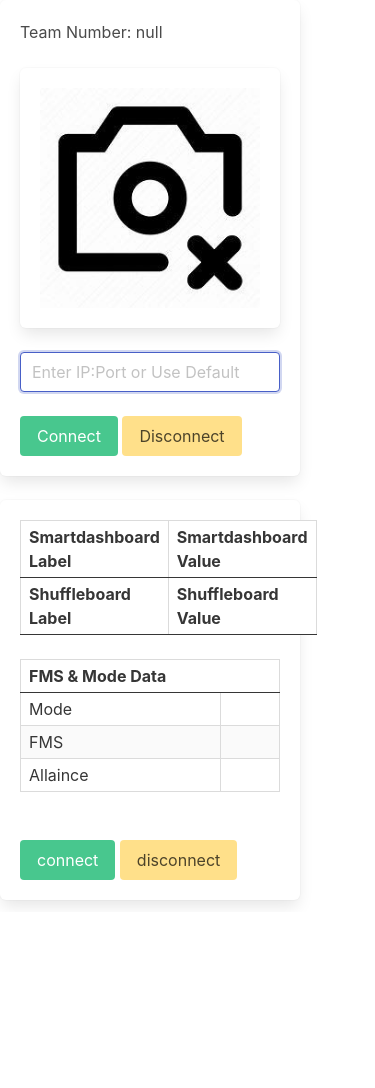
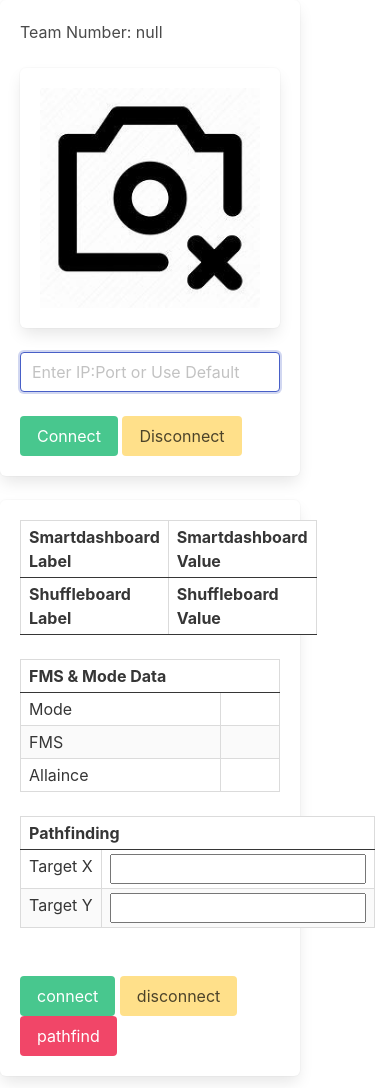
Before and after one commit to FRC-Resources/Ico-Dashboard, an Electron app: page index.html in a window 300 px wide. Shown: the whole page, 375 px wide, since content can reach past the window. Before the commit the page ends 912 px from the top, so only its background shows below. Drawn offline with nearby package versions, Linux system fonts and the light colour scheme; no server answers.

Commit message:
UI cleanup

```diff
--- a/assets/js/index.js
+++ b/assets/js/index.js
@@ -255,3 +255,11 @@ function drawRobot(length, width){
   fieldctx.fillStyle = 'rgba(0,0,255,0.5)';
   fieldctx.fillRect(length/2*(-1), width/2*(-1), length, width);
 }
+
+function setTargetLocation(){
+  var x = document.getElementById("Target X").value;
+  var y = document.getElementById("Target Y").value;
+  console.log(x,y);
+  client.Assign(x, "/SmartDashboard/Target X");
+  client.Assign(y, "/SmartDashboard/Target Y");
+}
--- a/index.html
+++ b/index.html
@@ -17,7 +17,7 @@
                 <p id="teamNumberText">Team Number: </p>
                 <br/>
                 <div class="box">
-                    <img src="./assets/img/no-cam-feed.jpg" id="videoStream" width="1080px"></img>
+                    <img src="./assets/img/no-cam-feed.jpg" id="videoStream" width="460px"></img>
                 </div>
 
                 <form id="IPandPortForm">
@@ -71,9 +71,27 @@
                         </tr>
                     </tbody>
                 </table>
+                <table class="table is-striped table is-narrow is-bordered">
+                    <thead>
+                        <tr>
+                            <th colspan="2">Pathfinding</th>
+                        </tr>
+                    </thead>
+                    <tbody>
+                        <tr>
+                            <td align="left" valign="top" style="overflow:hidden;" nowrap="nowrap" max-width="200px" width="200px">Target X</td>
+                            <td><span style="text-align: center;"><input type="text" name="Y" id="Target X"></span></td>
+                        </tr>
+                        <tr>
+                            <td align="left" valign="top" style="overflow:hidden;" nowrap="nowrap" max-width="200px" width="200px">Target Y</td>
+                            <td><span style="text-align: center;"><input type="text" name="Y" id="Target Y"></span></td>
+                        </tr>
+                    </tbody>
+                </table>
                 <br id="Button Break">
                 <button id="connect" class="button is-success" onclick="wolfebyteConnect()">connect</button>
                 <button id="disconnect" class="button is-warning" onclick="wolfebyteDisconnect()">disconnect</button>
+                <button id="pathfindBtn" class="button is-danger" onclick="setTargetLocation()">pathfind</button>
             </div>
         </div>
       </div>
```
